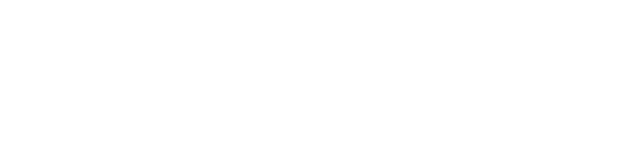
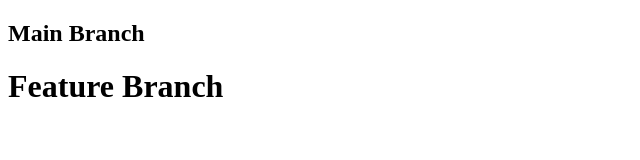
Before and after one commit to ahmed56nazir/Github_Tutorial, a plain HTML site: page index.html in a window 1280 px wide. Shown: the whole page, without its empty margins (0-640 px from the left). Drawn offline with Linux system fonts and the light colour scheme.

Commit message:
new commit

```diff
--- a/index.html
+++ b/index.html
@@ -1,6 +1,7 @@
 <!DOCTYPE html>
 <head>
     <body>
-
+        <h2> Main Branch</h2>
+        <h1> Feature Branch</h1>
     </body>
 </head>
```
